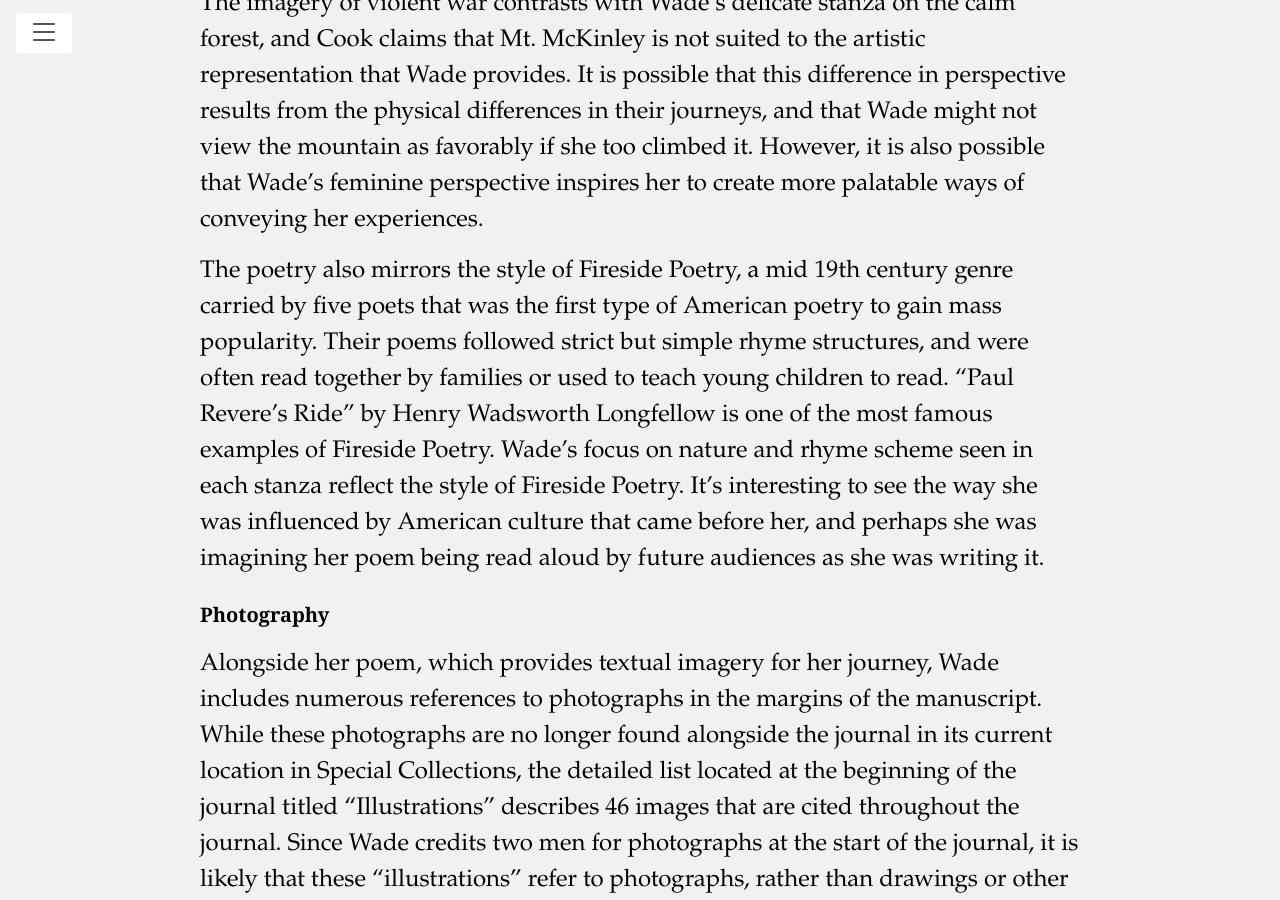
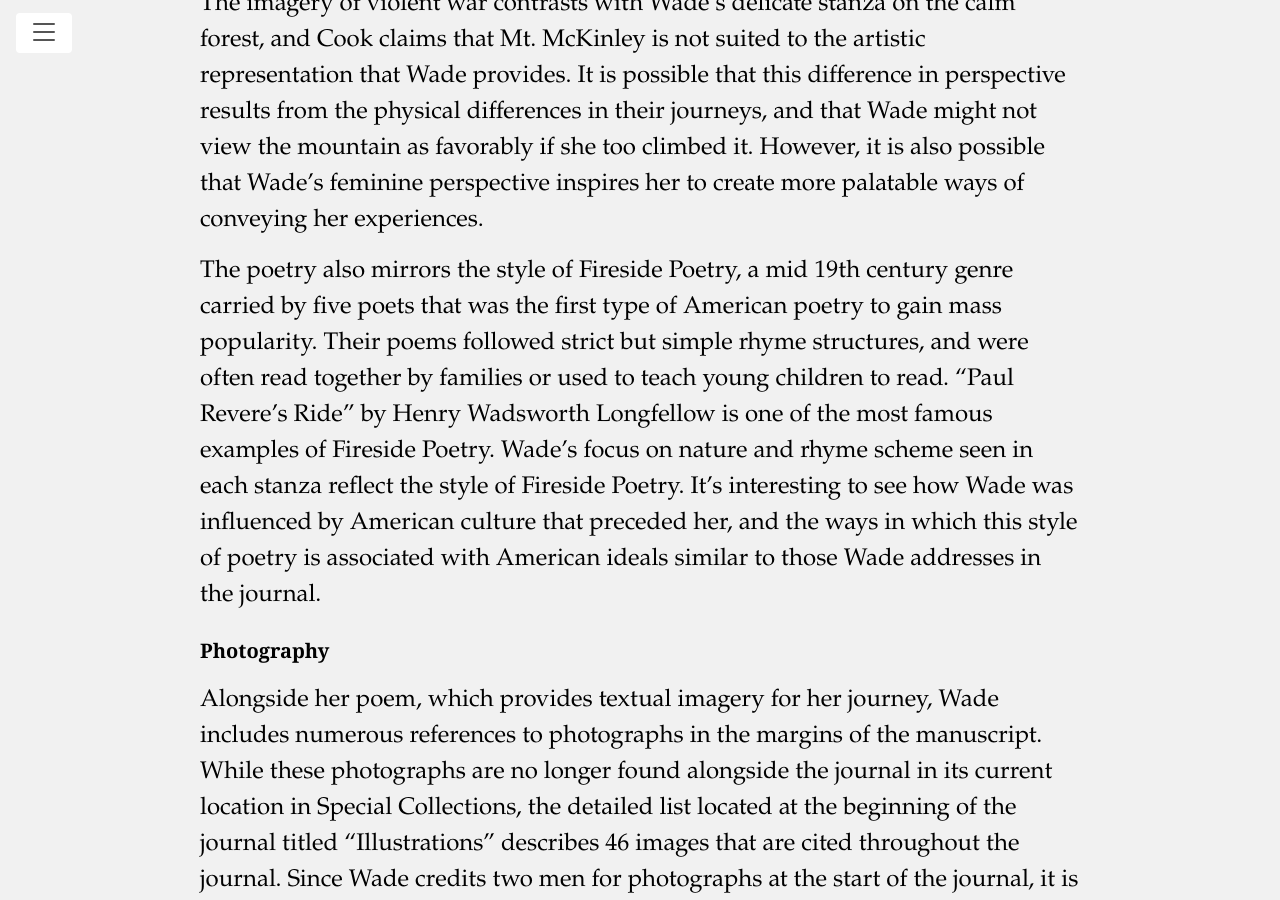
Before and after one commit to HUM-331-Princeton/manifest-destiny, a Jekyll site: the page built from art-in-the-journals.md, in a window 1280 px wide and 900 px high, scrolled down 3612 px. Built offline with Jekyll 4.4.1, drawn with Linux system fonts in a browser that asks for light colours.

Commit message:
Update art-in-the-journals.md

```diff
--- a/art-in-the-journals.md
+++ b/art-in-the-journals.md
@@ -55,7 +55,7 @@ Reading Cook’s journal, I found his reflection on his own reaction to Mt. McKi
 
 The imagery of violent war contrasts with Wade’s delicate stanza on the calm forest, and Cook claims that Mt. McKinley is not suited to the artistic representation that Wade provides. It is possible that this difference in perspective results from the physical differences in their journeys, and that Wade might not view the mountain as favorably if she too climbed it. However, it is also possible that Wade’s feminine perspective inspires her to create more palatable ways of conveying her experiences.
 
-The poetry also mirrors the style of Fireside Poetry, a mid 19th century genre carried by five poets that was the first type of American poetry to gain mass popularity. Their poems followed strict but simple rhyme structures, and were often read together by families or used to teach young children to read. “Paul Revere’s Ride” by Henry Wadsworth Longfellow is one of the most famous examples of Fireside Poetry. Wade’s focus on nature and rhyme scheme seen in each stanza reflect the style of Fireside Poetry. It’s interesting to see the way she was influenced by American culture that came before her, and perhaps she was imagining her poem being read aloud by future audiences as she was writing it.
+The poetry also mirrors the style of Fireside Poetry, a mid 19th century genre carried by five poets that was the first type of American poetry to gain mass popularity. Their poems followed strict but simple rhyme structures, and were often read together by families or used to teach young children to read. “Paul Revere’s Ride” by Henry Wadsworth Longfellow is one of the most famous examples of Fireside Poetry. Wade’s focus on nature and rhyme scheme seen in each stanza reflect the style of Fireside Poetry. It’s interesting to see how Wade was influenced by American culture that preceded her, and the ways in which this style of poetry is associated with American ideals similar to those Wade addresses in the journal.
 
 ### Photography
 
```
